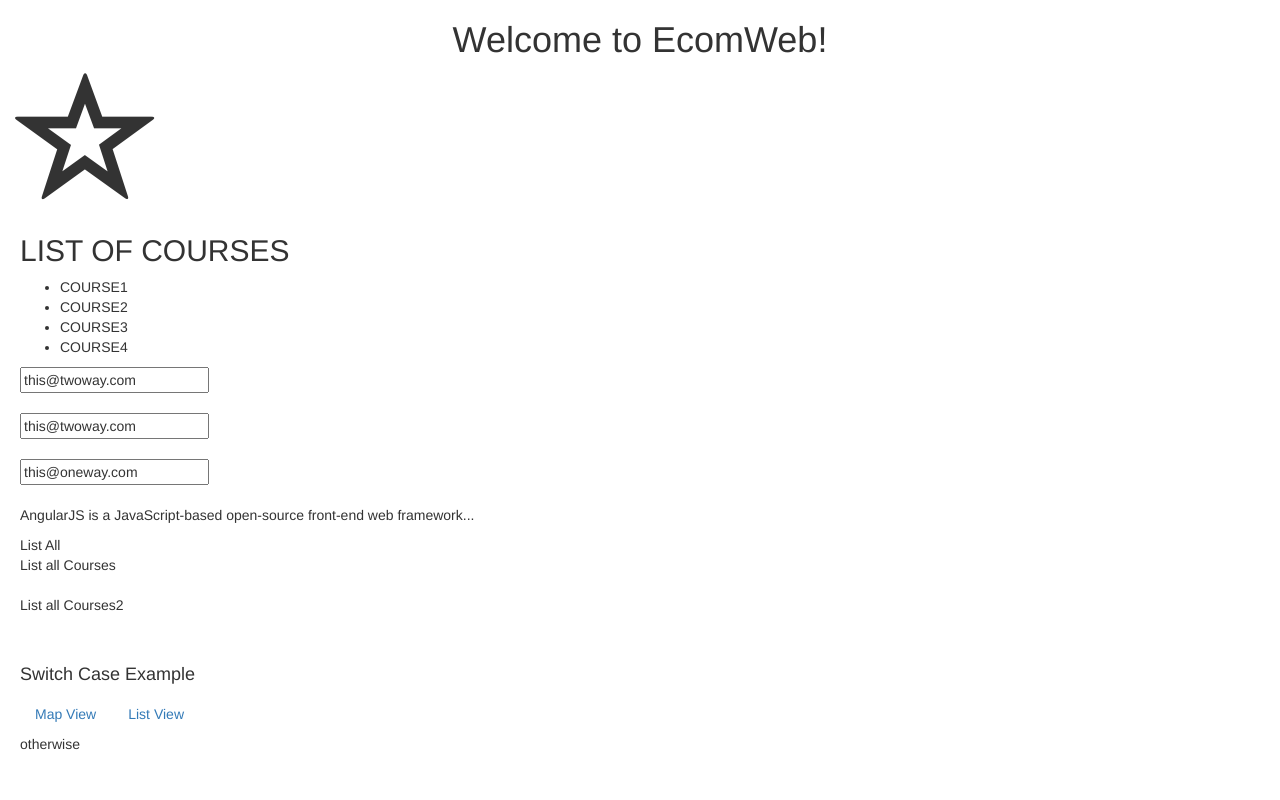
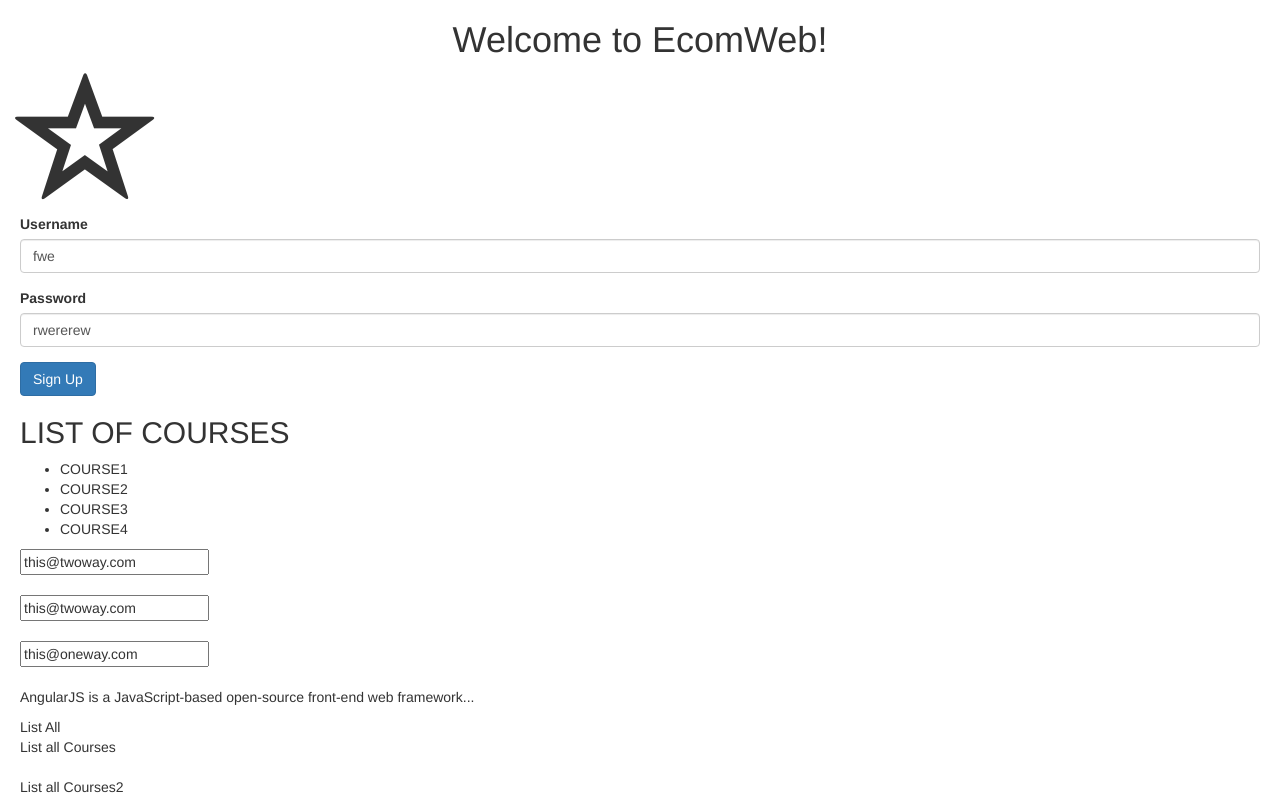
Before and after one commit to ritzy192/udemyProj, an Angular app: page / in a window 1280 px wide. Shown: the top 800 px of the page. Built offline with nearby package versions, Linux system fonts and the light colour scheme.

Commit message:
Learning reactive forms, added some custom validation errors messages

```diff
--- a/src/app/app.component.html
+++ b/src/app/app.component.html
@@ -5,6 +5,7 @@
   </h1>
 </div>
 <star [Favourite]="post.isFavourite" (change)="logSelectedState($event)" ></star>
+<signup-from></signup-from>
 <courses></courses>
 
 <!-- 1st way -->
--- /dev/null
+++ b/src/app/common/validators/space.validator.ts
@@ -0,0 +1,11 @@
+import { AbstractControl, ValidationErrors } from '@angular/forms';
+
+export class SpaceValidators{
+    static cannotContainSpace(control: AbstractControl) : ValidationErrors | null{
+        if((control.value as string).indexOf(' ')>=0)
+            return {
+                cannotContainSpace: true
+            }
+        return null;
+    }
+}
--- /dev/null
+++ b/src/app/components/signup-form/signup-form.component.html
@@ -0,0 +1,27 @@
+<form [formGroup]="form">
+    <div class="form-group">
+        <label for="userName">Username</label>
+        <input
+            formControlName="userName"
+            id="userName"
+            type="text"
+            class="form-control ">
+            <div *ngIf="userName.touched && userName.invalid" class="alert alert-danger">
+                <div *ngIf="userName.errors.required"> Username in Required</div>
+                <div *ngIf="userName.errors.minlength"> Username should contain more than {{userName.errors.minlength.requiredLength}} letters</div>
+                <div *ngIf="userName.errors.cannotContainSpace"> Username Can Not Contain Space</div>
+            </div>
+    </div>
+    <div class="form-group">
+        <label for="password">Password</label>
+        <input
+            formControlName="password"
+            id="password"
+            type="text"
+            class="form-control">
+            <div *ngIf="password.touched && password.invalid" class="alert alert-danger">
+                Password Is Required
+            </div>
+    </div>
+    <button class="btn btn-primary" type="submit">Sign Up</button>
+</form>
--- /dev/null
+++ b/src/app/components/signup-form/signup-form.component.ts
@@ -0,0 +1,28 @@
+import { Component } from '@angular/core';
+import { FormGroup, FormControl, Validators} from '@angular/forms'
+import { validateConfig } from '@angular/router/src/config';
+import { SpaceValidators } from 'src/app/common/validators/space.validator';
+
+@Component({
+  selector: 'signup-from',
+  templateUrl: './signup-form.component.html',
+  styleUrls: ['./signup-form.component.css']
+})
+export class SignupFormComponent {
+  form = new FormGroup({
+    password: new FormControl('rwererew',[Validators.required]),
+    userName: new FormControl('fwe',[
+      Validators.required,
+      Validators.minLength(3),
+      SpaceValidators.cannotContainSpace
+    ])
+  });
+
+  get userName(){
+    return this.form.get('userName');
+  }
+  get password(){
+    //console.log(this.form.get('password'))
+    return this.form.get('password');
+  }
+}
```
Also changed, not shown: src/app/app.module.ts (+6 -3 lines), src/app/components/signup-form/signup-form.component.css (added), 1 other file (tests, documents, lock files or other folders).
